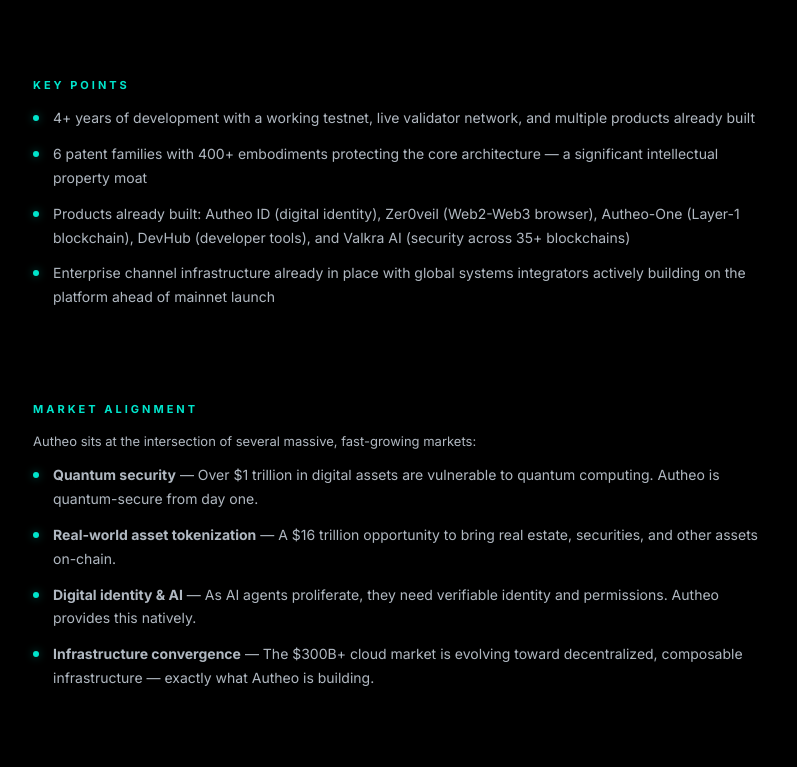
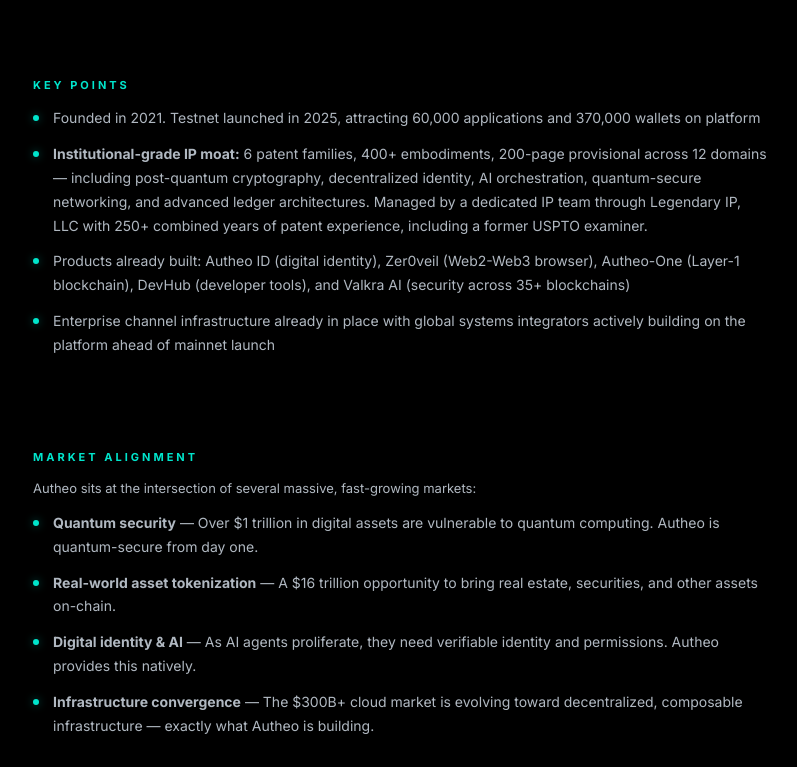
Before and after one commit to gsbayless/autheo-blurb, a website built with Vite: page index.html in a window 1280 px wide. Shown: the part 1713-2480 px from the top of the page, without its empty margins (239-1036 px from the left). Built offline with nearby package versions, Linux system fonts and the light colour scheme.

Commit message:
Strengthen IP moat, fix founding/testnet facts

```diff
--- a/index.html
+++ b/index.html
@@ -78,8 +78,8 @@
     <div class="container">
       <h3 class="section-label" data-reveal>Key Points</h3>
       <ul class="key-points-list">
-        <li data-reveal>4+ years of development with a working testnet, live validator network, and multiple products already built</li>
-        <li data-reveal>6 patent families with 400+ embodiments protecting the core architecture — a significant intellectual property moat</li>
+        <li data-reveal>Founded in 2021. Testnet launched in 2025, attracting 60,000 applications and 370,000 wallets on platform</li>
+        <li data-reveal><strong>Institutional-grade IP moat:</strong> 6 patent families, 400+ embodiments, 200-page provisional across 12 domains — including post-quantum cryptography, decentralized identity, AI orchestration, quantum-secure networking, and advanced ledger architectures. Managed by a dedicated IP team through Legendary IP, LLC with 250+ combined years of patent experience, including a former USPTO examiner.</li>
         <li data-reveal>Products already built: Autheo ID (digital identity), Zer0veil (Web2-Web3 browser), Autheo-One (Layer-1 blockchain), DevHub (developer tools), and Valkra AI (security across 35+ blockchains)</li>
         <li data-reveal>Enterprise channel infrastructure already in place with global systems integrators actively building on the platform ahead of mainnet launch</li>
       </ul>
```
Also changed, not shown: dist/index.html, 1 other file.
